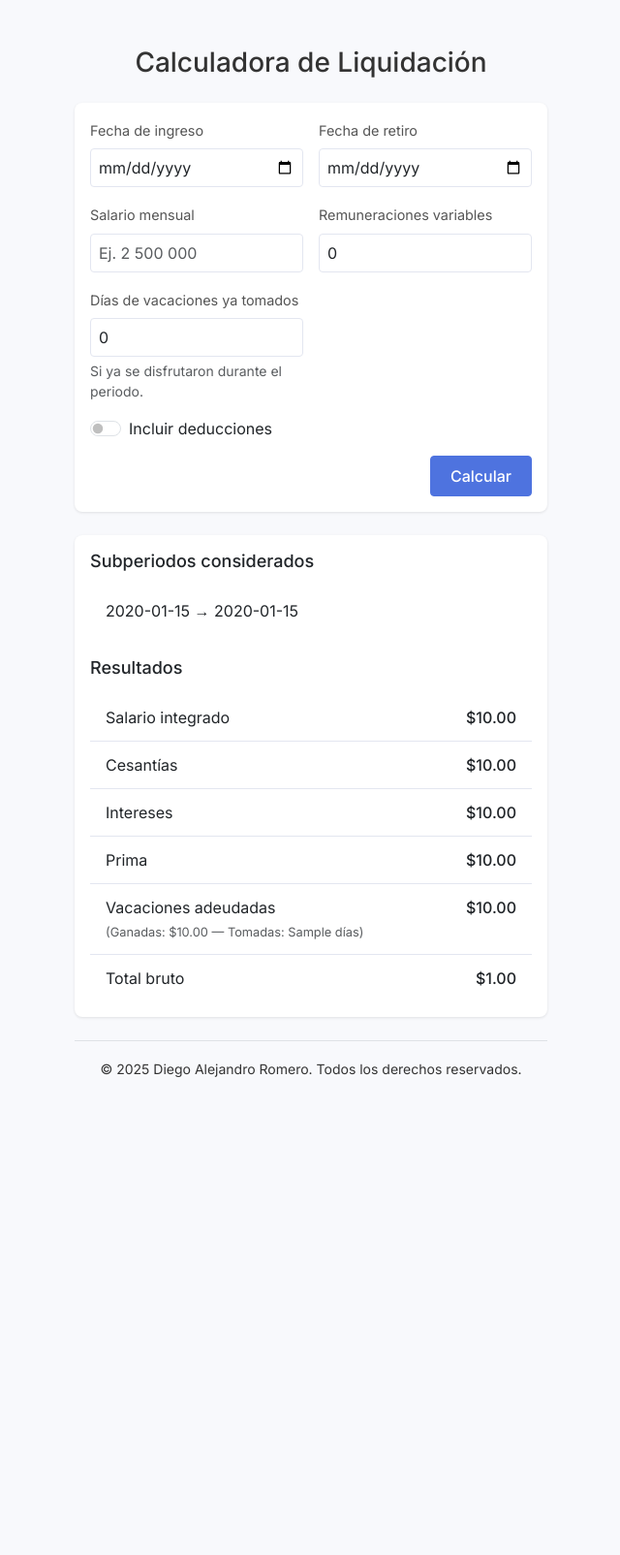
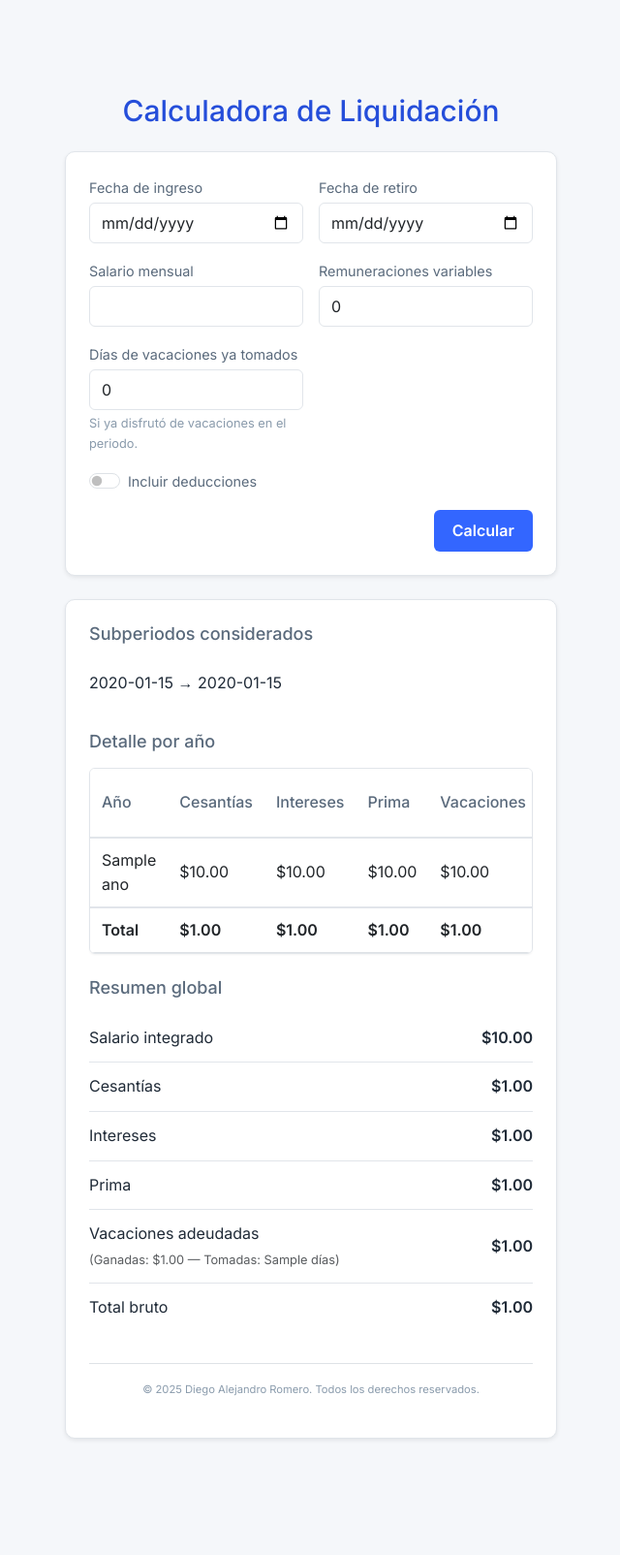
Before and after one commit to natalia-png/calculadora-liquidacion, a Flask app: template templates/index.html in a window 1280 px wide. Shown: the whole page at 97% size, without its empty margins (319-959 px from the left). Before the commit the page ends 1111 px from the top, so only its background shows below. Run offline with Flask 3, Linux system fonts and the light colour scheme; the template is opened without the code that fills it: most values are stand-ins (such as "Sample title", 1, 10 or a date in 2020).

Commit message:
Resumen por año

```diff
--- a/app.py
+++ b/app.py
@@ -3,8 +3,7 @@ from datetime import datetime
 
 app = Flask(__name__)
 
-
-# ——— FILTRO PARA MONEDA ———
+# ——— FILTRO PARA FORMATEAR COMO MONEDA ———
 @app.template_filter()
 def currency(value):
     """
@@ -15,6 +14,7 @@ def currency(value):
     except (TypeError, ValueError):
         return value
     return "$" + f"{v:,.2f}"
+# ————————————————————————————————————————
 
 def dias360(start, end):
     """
@@ -38,13 +38,12 @@ def split_periods_by_year(start, end):
       [
         (2020-03-15, 2020-12-31),
         (2021-01-01, 2021-12-31),
-        ...,
+        …,
         (2025-01-01, 2025-05-18)
       ]
     """
     periods = []
     current = start
-    # mientras estemos en años anteriores al de end
     while current.year < end.year:
         periods.append((current, datetime(current.year, 12, 31)))
         current = datetime(current.year + 1, 1, 1)
@@ -55,7 +54,7 @@ def split_periods_by_year(start, end):
 def index():
     result = None
     if request.method == 'POST':
-        # --- 1. Parseo de inputs básicos ---
+        # 1. Parseo de inputs básicos
         fecha_ingreso = datetime.strptime(request.form['fecha_ingreso'], '%Y-%m-%d')
         fecha_retiro  = datetime.strptime(request.form['fecha_retiro'],  '%Y-%m-%d')
         salario       = float(request.form.get('salario', 0) or 0)
@@ -65,51 +64,64 @@ def index():
         # Salario integrado
         SI = salario + variables
 
-        # --- 2. Deducciones desglosadas ---
-        aplicar = 'applyDeducciones' in request.form
-        salud_pct   = float(request.form.get('salud_pct',   0) or 0)
-        pension_pct = float(request.form.get('pension_pct', 0) or 0)
-        rf_pct      = float(request.form.get('retencion_pct', 0) or 0)
-        ded_pct     = (salud_pct + pension_pct + rf_pct) if aplicar else 0
+        # 2. Deducciones desglosadas
+        aplicar       = 'applyDeducciones' in request.form
+        salud_pct     = float(request.form.get('salud_pct',   0) or 0)
+        pension_pct   = float(request.form.get('pension_pct', 0) or 0)
+        retfuente_pct = float(request.form.get('retencion_pct', 0) or 0)
+        ded_pct       = (salud_pct + pension_pct + retfuente_pct) if aplicar else 0
 
-        # --- 3. Cálculo por subperiodos de año ---
-        tot_ces, tot_int, tot_pri = 0.0, 0.0, 0.0
-        vac_bruto = 0.0
+        # 3. Cálculo y agrupación por año
+        datos_por_ano = {}  # { año: {'ces':..., 'int':..., 'pri':..., 'vac':...}, … }
+        for sub_start, sub_end in split_periods_by_year(fecha_ingreso, fecha_retiro):
+            ano  = sub_start.year
+            dias = dias360(sub_start, sub_end)
+            ces = SI * dias / 360
+            inte = ces * 0.12 * dias / 360
+            pri = SI * dias / 360
+            vac = SI * dias / 720
 
-        for sub_start, sub_end in split_periods_by_year(fecha_ingreso, fecha_retiro):
-            d = dias360(sub_start, sub_end)
-            ces = SI * d / 360
-            tot_ces   += ces
-            tot_int   += ces * 0.12 * d / 360
-            tot_pri   += SI * d / 360
-            vac_bruto += SI * d / 720
+            if ano not in datos_por_ano:
+                datos_por_ano[ano] = {'ces': 0.0, 'int': 0.0, 'pri': 0.0, 'vac': 0.0}
+            datos_por_ano[ano]['ces'] += ces
+            datos_por_ano[ano]['int'] += inte
+            datos_por_ano[ano]['pri'] += pri
+            datos_por_ano[ano]['vac'] += vac
 
-        # --- 4. Vacaciones netas tras días ya tomados ---
-        valor_por_dia = SI / 30
-        vac_descuento = vac_tomadas * valor_por_dia
-        total_vac = max(vac_bruto - vac_descuento, 0)
+        # 4. Totales globales
+        total_ces       = sum(d['ces'] for d in datos_por_ano.values())
+        total_int       = sum(d['int'] for d in datos_por_ano.values())
+        total_pri       = sum(d['pri'] for d in datos_por_ano.values())
+        total_vac_bruto = sum(d['vac'] for d in datos_por_ano.values())
 
-        # --- 5. Totales bruto y neto ---
-        total_bruto = tot_ces + tot_int + tot_pri + total_vac
+        # 5. Ajuste de vacaciones ya tomadas
+        valor_por_dia  = SI / 30
+        vac_descuento  = vac_tomadas * valor_por_dia
+        total_vac_neto = max(total_vac_bruto - vac_descuento, 0)
+
+        # 6. Totales final bruto y neto
+        total_bruto = total_ces + total_int + total_pri + total_vac_neto
         total_neto  = total_bruto * (1 - ded_pct/100) if aplicar else total_bruto
 
-        # --- 6. Preparar resultado para la plantilla ---
+        # 7. Preparar resultados para la plantilla
         result = {
-            'SI':             SI,
-            'subperiodos':    split_periods_by_year(fecha_ingreso, fecha_retiro),
-            'cesantias':      tot_ces,
-            'intereses':      tot_int,
-            'prima':          tot_pri,
-            'vac_bruto':      vac_bruto,
-            'vac_tomadas':    vac_tomadas,
-            'vacaciones':     total_vac,
-            'total_bruto':    total_bruto,
-            'aplicar':        aplicar,
-            'salud':          salud_pct,
-            'pension':        pension_pct,
-            'ret_fuente':     rf_pct,
-            'ded_pct':        ded_pct,
-            'total_neto':     total_neto
+            'SI':               SI,
+            'subperiodos':      split_periods_by_year(fecha_ingreso, fecha_retiro),
+            'datos_por_ano':    datos_por_ano,
+            'total_ces':        total_ces,
+            'total_int':        total_int,
+            'total_pri':        total_pri,
+            'total_vac_bruto':  total_vac_bruto,
+            'vac_tomadas':      vac_tomadas,
+            'vac_descuento':    vac_descuento,
+            'total_vac_neto':   total_vac_neto,
+            'total_bruto':      total_bruto,
+            'aplicar':          aplicar,
+            'salud':            salud_pct,
+            'pension':          pension_pct,
+            'ret_fuente':       retfuente_pct,
+            'ded_pct':          ded_pct,
+            'total_neto':       total_neto
         }
 
     return render_template('index.html', result=result)
--- a/static/style.css
+++ b/static/style.css
@@ -1,90 +1,210 @@
-/* 1. Variables de color y tipografía */
+/*--------------------------------------------------------------
+1. VARIABLES DE DISEÑO
+--------------------------------------------------------------*/
 :root {
-  --primary: #4E73DF;
-  --bg-light: #F8F9FC;
-  --card-bg: #FFFFFF;
-  --text: #333333;
-  --border: #E3E6F0;
-  --font-family: 'Inter', sans-serif;
+  /* Colores */
+  --primary: #3366ff;
+  --primary-dark: #254eda;
+  --bg-page: #f5f7fa;
+  --surface: #ffffff;
+  --border: #e1e5ea;
+  --text-primary: #1f2a37;
+  --text-secondary: #5a6a7c;
+  --text-muted: #8a9bac;
+
+  /* Tipografía */
+  --font-base: 'Inter', sans-serif;
+  --font-size-base: 16px;
+  --line-height-base: 1.6;
+
+  /* Sombras */
+  --shadow-light: 0 1px 2px rgba(0, 0, 0, 0.05);
+  --shadow-medium: 0 4px 12px rgba(0, 0, 0, 0.1);
 }
 
-/* 2. Fuente global */
+/*--------------------------------------------------------------
+2. RESET SUAVE
+--------------------------------------------------------------*/
+*,
+*::before,
+*::after {
+  box-sizing: border-box;
+}
+
 body {
-  font-family: var(--font-family);
-  background-color: var(--bg-light);
-  color: var(--text);
   margin: 0;
   padding: 0;
+  font-family: var(--font-base);
+  font-size: var(--font-size-base);
+  line-height: var(--line-height-base);
+  color: var(--text-primary);
+  background-color: var(--bg-page);
 }
 
-/* 3. Contenedor central */
+/*--------------------------------------------------------------
+3. CONTENEDOR PRINCIPAL
+--------------------------------------------------------------*/
 .container {
-  max-width: 520px;
+  max-width: 540px;
   margin: 3rem auto;
   padding: 0 1rem;
 }
 
-/* 4. Tarjetas limpias */
-.card {
-  background: var(--card-bg);
-  border: none;
-  border-radius: 8px;
-  box-shadow: 0 1px 3px rgba(0,0,0,0.1);
+/*--------------------------------------------------------------
+4. CABECEROS
+--------------------------------------------------------------*/
+h1 {
+  font-size: 1.875rem;
+  font-weight: 500;
+  text-align: center;
+  margin-bottom: 2rem;
+  color: var(--primary-dark);
 }
 
-/* 5. Titulares */
-h1 {
-  font-size: 1.75rem;
-  font-weight: 500;
-  text-align: center;
-  margin-bottom: 1.5rem;
-}
 h2.h5 {
   font-size: 1.125rem;
   font-weight: 500;
   margin-bottom: 1rem;
+  color: var(--text-secondary);
 }
 
-/* 6. Formularios */
+/*--------------------------------------------------------------
+5. TARJETAS (CARDS)
+--------------------------------------------------------------*/
+.card {
+  background: var(--surface);
+  border: 1px solid var(--border);
+  border-radius: 10px;
+  box-shadow: var(--shadow-light);
+  margin-bottom: 1.5rem;
+}
+
+.card-body {
+  padding: 1.5rem;
+}
+
+/*--------------------------------------------------------------
+6. FORMULARIO
+--------------------------------------------------------------*/
 .form-label {
   font-size: 0.9rem;
-  color: #555;
-}
-.form-control {
-  border: 1px solid var(--border);
-  border-radius: 4px;
-  height: 2.5rem;
-  padding: 0.5rem;
+  color: var(--text-secondary);
+  margin-bottom: 0.25rem;
 }
 
-/* 7. Botones */
+.form-control {
+  width: 100%;
+  padding: 0.5rem 0.75rem;
+  border: 1px solid var(--border);
+  border-radius: 6px;
+  font-size: 1rem;
+  transition: border-color 0.2s ease, box-shadow 0.2s ease;
+}
+
+.form-control:focus {
+  border-color: var(--primary);
+  box-shadow: 0 0 0 3px rgba(51, 102, 255, 0.15);
+  outline: none;
+}
+
+.form-text {
+  font-size: 0.8rem;
+  color: var(--text-muted);
+}
+
+/* Form switch */
+.form-check-input {
+  cursor: pointer;
+}
+.form-check-label {
+  font-size: 0.9rem;
+  color: var(--text-secondary);
+}
+
+/*--------------------------------------------------------------
+7. BOTONES
+--------------------------------------------------------------*/
 .btn-primary {
   background-color: var(--primary);
-  border-color: var(--primary);
-  border-radius: 4px;
-  padding: 0.5rem 1.25rem;
-  font-weight: 500;
-  transition: filter .2s;
-}
-.btn-primary:hover {
-  filter: brightness(0.9);
+  border: none;
+  border-radius: 6px;
+  padding: 0.6rem 1.2rem;
+  font-size: 1rem;
+  font-weight: 600;
+  transition: background-color 0.2s ease, transform 0.1s ease;
 }
 
-/* 8. Listados de resultados */
+.btn-primary:hover {
+  background-color: var(--primary-dark);
+  transform: translateY(-1px);
+}
+
+/*--------------------------------------------------------------
+8. LISTADOS DE RESULTADOS
+--------------------------------------------------------------*/
 .list-group-item {
+  display: flex;
+  justify-content: space-between;
+  align-items: center;
   border: none;
-  padding: 0.75rem 1rem;
+  padding: 0.75rem 0;
+  font-size: 1rem;
+  color: var(--text-primary);
 }
-.list-group-item + .list-group-item {
+
+.list-group-flush .list-group-item + .list-group-item {
   border-top: 1px solid var(--border);
 }
-.list-group-item strong {
-  font-weight: 500;
-}
+
 .list-group-item small {
   font-size: 0.8rem;
+  color: var(--text-muted);
 }
 
-/* 9. Espaciados extras */
+/* Tabla detalle anual */
+.table-responsive {
+  border: 1px solid var(--border);
+  border-radius: 6px;
+  overflow: hidden;
+  box-shadow: var(--shadow-light);
+}
+
+.table {
+  margin-bottom: 0;
+}
+
+.table th,
+.table td {
+  padding: 0.6rem 0.75rem;
+  vertical-align: middle;
+}
+
+.table thead th {
+  color: var(--text-secondary);
+  font-weight: 500;
+  border-bottom: 2px solid var(--border);
+}
+
+.table tfoot td {
+  font-weight: 600;
+  border-top: 2px solid var(--border);
+}
+
+/*--------------------------------------------------------------
+9. FOOTER
+--------------------------------------------------------------*/
+footer {
+  font-size: 0.8rem;
+  color: var(--text-muted);
+  margin-top: 2rem;
+}
+
+/*--------------------------------------------------------------
+10. UTILITIES
+--------------------------------------------------------------*/
+.text-center {
+  text-align: center !important;
+}
+.mb-3 { margin-bottom: 1rem !important; }
 .mb-4 { margin-bottom: 1.5rem !important; }
-.mt-4 { margin-top: 1.5rem !important; }
+.py-5 { padding-top: 3rem !important; padding-bottom: 3rem !important; }
--- a/templates/index.html
+++ b/templates/index.html
@@ -19,10 +19,11 @@
   <link rel="stylesheet" href="{{ url_for('static', filename='style.css') }}">
 </head>
 <body>
-  <div class="container">
-    <h1>Calculadora de Liquidación</h1>
+  <div class="container py-5">
+    <h1 class="mb-4 text-center">Calculadora de Liquidación</h1>
 
-    <div class="card mb-4">
+    <!-- Formulario -->
+    <div class="card mb-4 shadow-sm">
       <div class="card-body">
         <form method="post">
           <div class="row g-3 mb-3">
@@ -36,16 +37,16 @@
             </div>
             <div class="col-md-6">
               <label for="salario" class="form-label">Salario mensual</label>
-              <input type="number" id="salario" name="salario" step="0.01" class="form-control" placeholder="Ej. 2 500 000" required>
+              <input type="number" id="salario" name="salario" step="0.01" class="form-control" required>
             </div>
             <div class="col-md-6">
               <label for="variables" class="form-label">Remuneraciones variables</label>
-              <input type="number" id="variables" name="variables" step="0.01" value="0" class="form-control" placeholder="Promedio mensual">
+              <input type="number" id="variables" name="variables" step="0.01" value="0" class="form-control">
             </div>
             <div class="col-md-6">
               <label for="vac_tomadas" class="form-label">Días de vacaciones ya tomados</label>
               <input type="number" id="vac_tomadas" name="vac_tomadas" step="0.01" value="0" class="form-control">
-              <div class="form-text">Si ya se disfrutaron durante el periodo.</div>
+              <div class="form-text">Si ya disfrutó de vacaciones en el periodo.</div>
             </div>
           </div>
 
@@ -79,43 +80,82 @@
     </div>
 
     {% if result %}
-      <div class="card mb-4">
+    <!-- Subperiodos -->
+    <div class="card mb-4 shadow-sm">
       <div class="card-body">
         <h2 class="h5 mb-3">Subperiodos considerados</h2>
         <ul class="list-group list-group-flush mb-4">
           {% for s, e in result.subperiodos %}
-              <li class="list-group-item">
-                {{ s.strftime('%Y-%m-%d') }} → {{ e.strftime('%Y-%m-%d') }}
-              </li>
+            <li class="list-group-item">{{ s.strftime('%Y-%m-%d') }} → {{ e.strftime('%Y-%m-%d') }}</li>
           {% endfor %}
         </ul>
 
-          <h2 class="h5 mb-3">Resultados</h2>
-          <ul class="list-group list-group-flush">
+        <!-- Detalle por año -->
+        <h2 class="h5 mb-3">Detalle por año</h2>
+        <div class="table-responsive mb-4">
+          <table class="table table-sm">
+            <thead>
+              <tr>
+                <th>Año</th>
+                <th>Cesantías</th>
+                <th>Intereses</th>
+                <th>Prima</th>
+                <th>Vacaciones</th>
+                <th>Total Año</th>
+              </tr>
+            </thead>
+            <tbody>
+              {% for ano, datos in result.datos_por_ano.items() %}
+                <tr>
+                  <td>{{ ano }}</td>
+                  <td>{{ datos.ces | currency }}</td>
+                  <td>{{ datos.int | currency }}</td>
+                  <td>{{ datos.pri | currency }}</td>
+                  <td>{{ datos.vac | currency }}</td>
+                  <td>{{ (datos.ces + datos.int + datos.pri + datos.vac) | currency }}</td>
+                </tr>
+              {% endfor %}
+            </tbody>
+            <tfoot class="fw-bold">
+              <tr>
+                <td>Total</td>
+                <td>{{ result.total_ces | currency }}</td>
+                <td>{{ result.total_int | currency }}</td>
+                <td>{{ result.total_pri | currency }}</td>
+                <td>{{ result.total_vac_bruto | currency }}</td>
+                <td>{{ result.total_bruto | currency }}</td>
+              </tr>
+            </tfoot>
+          </table>
+        </div>
+
+        <!-- Resumen global -->
+        <h2 class="h5 mb-3">Resumen global</h2>
+        <ul class="list-group list-group-flush mb-4">
           <li class="list-group-item d-flex justify-content-between">
             <span>Salario integrado</span>
             <strong>{{ result.SI | currency }}</strong>
           </li>
           <li class="list-group-item d-flex justify-content-between">
             <span>Cesantías</span>
-              <strong>{{ result.cesantias | currency }}</strong>
+            <strong>{{ result.total_ces | currency }}</strong>
           </li>
           <li class="list-group-item d-flex justify-content-between">
             <span>Intereses</span>
-              <strong>{{ result.intereses | currency }}</strong>
+            <strong>{{ result.total_int | currency }}</strong>
           </li>
           <li class="list-group-item d-flex justify-content-between">
             <span>Prima</span>
-              <strong>{{ result.prima | currency }}</strong>
+            <strong>{{ result.total_pri | currency }}</strong>
           </li>
           <li class="list-group-item d-flex justify-content-between">
             <div>
               <span>Vacaciones adeudadas</span><br>
               <small class="text-muted">
-                  (Ganadas: {{ result.vac_bruto | currency }} — Tomadas: {{ result.vac_tomadas }} días)
+                (Ganadas: {{ result.total_vac_bruto | currency }} — Tomadas: {{ result.vac_tomadas }} días)
               </small>
             </div>
-              <strong>{{ result.vacaciones | currency }}</strong>
+            <strong>{{ result.total_vac_neto | currency }}</strong>
           </li>
           <li class="list-group-item d-flex justify-content-between">
             <span>Total bruto</span>
@@ -137,19 +177,18 @@
           </li>
           {% endif %}
         </ul>
+
+        <!-- Footer -->
+        <footer class="text-center py-3 border-top">
+          <small>© 2025 Diego Alejandro Romero. Todos los derechos reservados.</small>
+        </footer>
       </div>
     </div>
     {% endif %}
-
-    <!-- Footer -->
-    <footer class="text-center py-3 mt-4 border-top">
-      <small>© 2025 Diego Alejandro Romero. Todos los derechos reservados.</small>
-    </footer>
   </div>
 
-  <!-- Bootstrap JS -->
+  <!-- Bootstrap JS + Collapse Toggle -->
   <script src="https://cdn.jsdelivr.net/npm/bootstrap@5.3.0/dist/js/bootstrap.bundle.min.js"></script>
-  <!-- Toggle Deduction Section -->
   <script>
     const toggle = document.getElementById('toggleDed');
     const dedSection = document.getElementById('dedSection');
```
Lines whose indentation alone changed are shown as unchanged.
